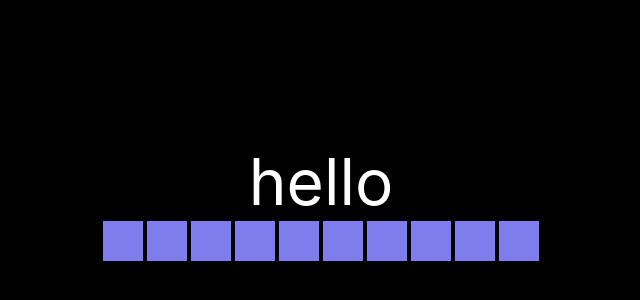
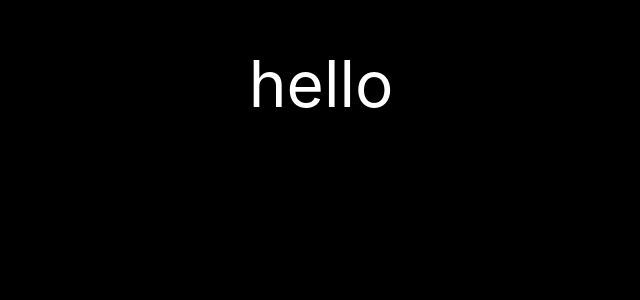
Before and after one commit to robnit/react-optimization-sandbox, a React app: page / in a window 1280 px wide. Shown: the part 196-496 px from the top of the page, without its empty margins (319-959 px from the left). Built offline with nearby package versions, Linux system fonts and the light colour scheme.

Commit message:
add memoization

```diff
--- a/src/App.tsx
+++ b/src/App.tsx
@@ -6,6 +6,29 @@ export const App = () => {
     <div className="main">
       <div className="title">hello</div>
       <PixelRow />
+      <PixelRow />
+      <PixelRow />
+      <PixelRow />
+      <PixelRow />
+      <PixelRow />
+      <PixelRow />
+      <PixelRow />
+      <PixelRow />
+      <PixelRow />
+      <PixelRow />
+      <PixelRow />
+      <PixelRow />
+      <PixelRow />
+      <PixelRow />
+      <PixelRow />
+      <PixelRow />
+      <PixelRow />
+      <PixelRow />
+      <PixelRow />
+      <PixelRow />
+      <PixelRow />
+      <PixelRow />
+      <PixelRow />
     </div>
   );
 };
--- a/src/components/Pixel/styles.css
+++ b/src/components/Pixel/styles.css
@@ -1,21 +1,21 @@
 .pixel {
-  height: 40px;
-  width: 40px;
-  margin: 2px;
+  height: 10px;
+  width: 10px;
+  margin: 0px;
 }
 
-.pixel:hover {
+/* .pixel:hover {
   filter: brightness(.8);
 }
 
 .pixel:active {
   filter: brightness(5);
-}
+} */
 
 .on {
-  background-color: #cc1aae;
+  background-color: #ffffff;
 }
 
 .off {
-  background-color: #7f7dee;
+  background-color: #000000;
 }
--- a/src/components/PixelRow/index.tsx
+++ b/src/components/PixelRow/index.tsx
@@ -2,29 +2,42 @@ import React from 'react';
 import Pixel from '../Pixel';
 import './styles.css';
 
-const INITIAL_ROW = Array(10).fill(false);
+const INITIAL_ROW = Array(40).fill(false);
 
-const sleep = () => new Promise((resolve) => setTimeout(resolve, 180));
+const sleep = () => new Promise((resolve) => setTimeout(resolve, 50));
 
 const blink = async (index: number, dispatch: React.Dispatch<number>) => {
   dispatch(index);
   await sleep();
   dispatch(index);
 };
-async function ripple(
-  index: number,
-  dispatch: React.Dispatch<number>,
-  row: boolean[]
-) {
-  const length = Math.abs(index - row.length);
-  // await blink(index, dispatch);
-  for (let i = 0; i < length; ++i) {
-    const promises = [blink(index - i, dispatch), blink(index + i, dispatch)];
-    await Promise.all(promises);
+
+async function ripple(index: number, dispatch: React.Dispatch<number>) {
+  for (let i = 0; i < 8; ++i) {
+    await Promise.all([blink(index - i, dispatch), blink(index + i, dispatch)]);
   }
 
   return Promise.resolve();
 }
+
+function makeSetter (dispatch: React.Dispatch<number>): (i: number) => Promise<void> {
+  return async (i: number): Promise<void> => await ripple(i, dispatch);
+}
+
+interface PixelProps {
+  isOn: boolean;
+  key: string;
+  setter: () => void;
+}
+
+const areEqual = (prevProps: PixelProps, nextProps:PixelProps) => {
+  if (prevProps.setter !== nextProps.setter || prevProps.isOn !== nextProps.isOn) return false;
+  return true;
+};
+
+const MemoizedPixel = React.memo(({ setter, isOn, key }: PixelProps) => {
+  return <Pixel setter={setter} isOn={isOn} key={key} />
+}, areEqual);
 
 function reducer(state: boolean[], index: number) {
   if (state[index] === undefined) return state;
@@ -39,9 +52,12 @@ function PixelRow() {
   return (
     <div className="row">
       {state.map((isOn, i) => {
-        const setter = async () => await ripple(i, dispatch, state);
+        const setter = React.useCallback(() => {
+          const setterFn = makeSetter(dispatch)
+          return setterFn(i);
+        }, [])
 
-        return <Pixel setter={setter} isOn={isOn} key={`${i}_${isOn}`} />;
+        return <MemoizedPixel setter={setter} isOn={isOn} key={`${i}_${isOn}`} />;
       })}
     </div>
   );
```
